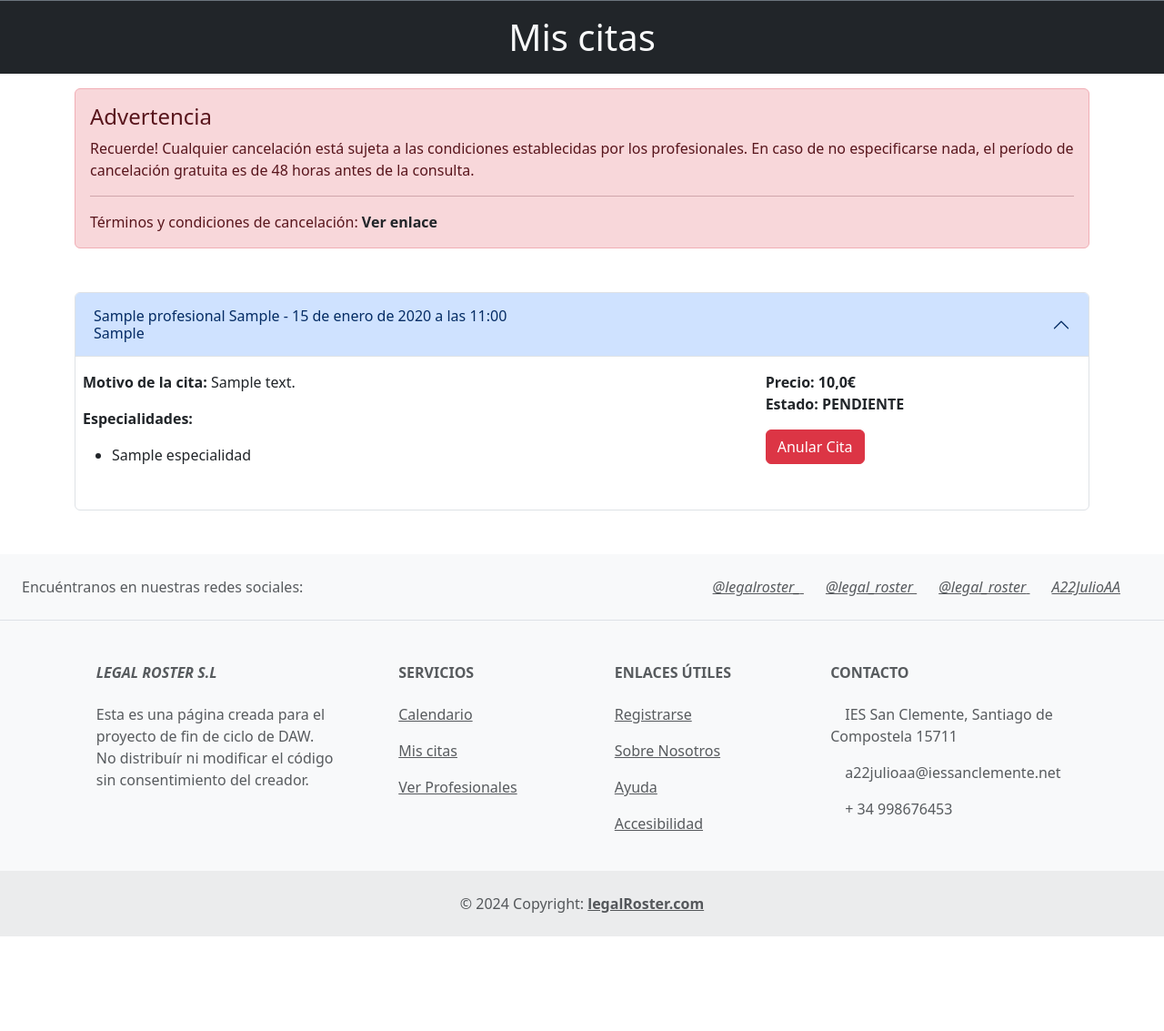
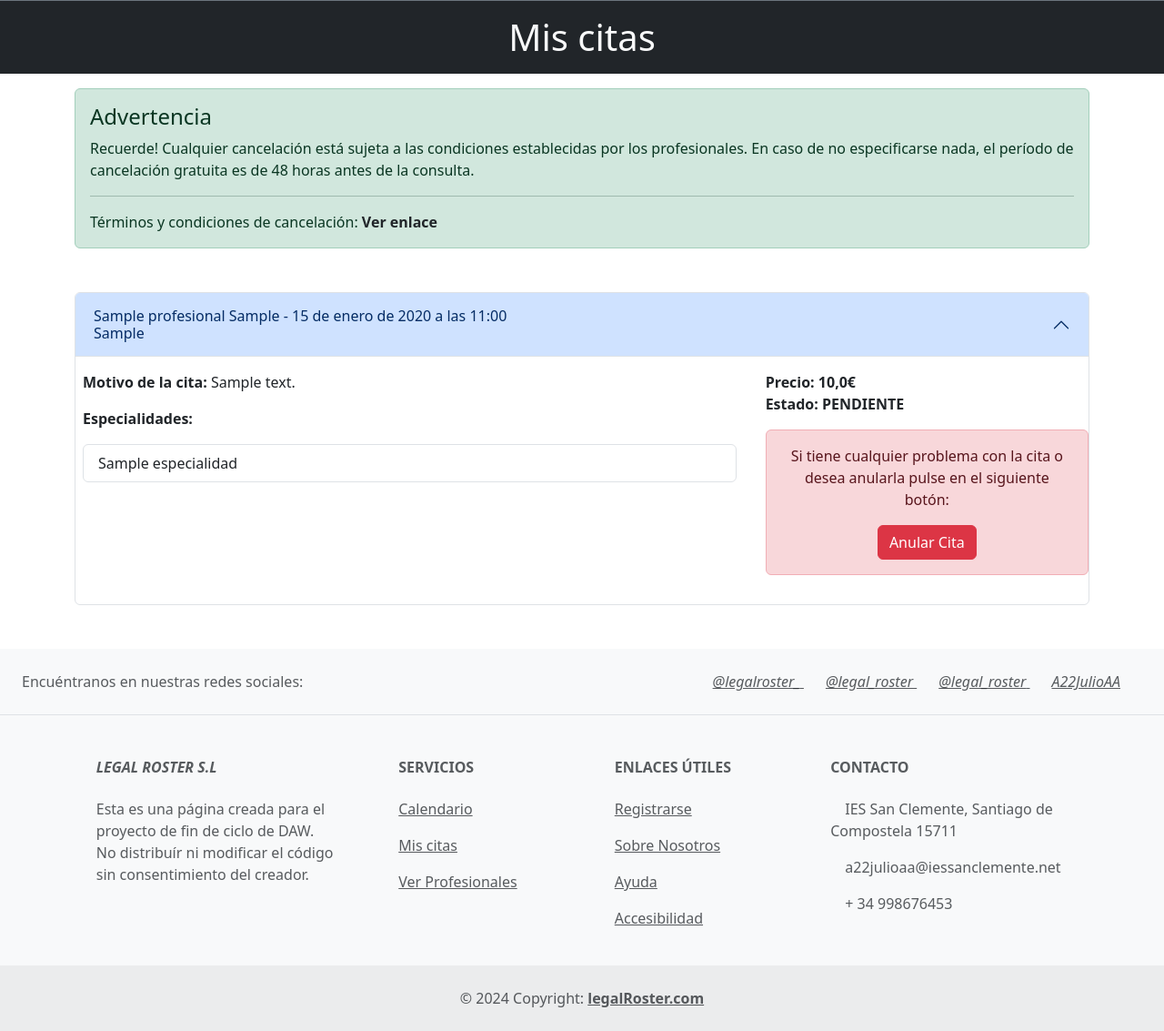
Before and after one commit to A22JulioAA/legal_code, a Django app: page /citas/ in a window 1280 px wide. Shown: the part 118-1251 px from the top of the page at 91% size. Before the commit the page ends 1147 px from the top, so only its background shows below. Run offline with Django 5.2, Linux system fonts and the light colour scheme; a user stored in the database is signed in; tables that the repository leaves empty hold one stand-in row (values such as "Sample post"); some libraries are stand-ins or nearby versions.

Commit message:
Modificar citas

```diff
--- a/citas/templates/citas_principal.html
+++ b/citas/templates/citas_principal.html
@@ -21,7 +21,7 @@ Mis citas
 {% if messages %}
 {% for message in messages %}
 <section class="container-fluid text-center alert alert-{{ message.tags }}">
-  {{ message }}
+    {{ message }}
 </section>
 {% endfor %}
 {% endif %}
@@ -29,7 +29,7 @@ Mis citas
 <!-- Advertencia sobre cancelaciones -->
 
 <div id="advertencia" class="container mt-3 mb-5">
-    <div class="alert alert-danger" role="alert">
+    <div class="alert alert-success" role="alert">
         <h4 class="alert-heading">Advertencia</h4>
         <p>Recuerde! Cualquier cancelación está sujeta a las condiciones establecidas por los profesionales. En caso de
             no especificarse nada, el período de cancelación
@@ -59,8 +59,8 @@ Mis citas
             <div class="accordion-body col-8">
                 <p><strong>Motivo de la cita: </strong>{{cita.descripcion}}</p>
                 <p><strong>Especialidades:</strong>
-                <ul>{% for especialidad in cita.profesional.especialidad.all %}
-                    <li>{{especialidad | capfirst}}</li>
+                <ul class="list-group">{% for especialidad in cita.profesional.especialidad.all %}
+                    <li class="list-group-item">{{especialidad | capfirst}}</li>
                     {% endfor %}
                 </ul>
                 </p>
@@ -68,9 +68,13 @@ Mis citas
             <div class="col-4 mt-3">
                 <strong>Precio: {{cita.precio}}€</strong><br>
                 <strong>Estado: {{cita.get_estado_display}}</strong>
-                <form method="post" action="{% url 'anular_cita' cita.id %}">
+                <form method="post" action="{% url 'anular_cita' cita.id %}" class="text-center">
                     {% csrf_token %}
-                    <button class="btn btn-danger mt-3">Anular Cita</button>
+                    <div class="alert alert-danger mt-3" role="alert">
+                        <span>Si tiene cualquier problema con la cita o desea anularla pulse en el siguiente
+                            botón:</span><br>
+                        <button class="btn btn-danger mt-3">Anular Cita</button>
+                    </div>
                 </form>
             </div>
         </div>
--- a/core/forms.py
+++ b/core/forms.py
@@ -52,6 +52,6 @@ class ModificarUsuarioForm(forms.ModelForm):
         }
 
         widgets = {
-            'fecha_nacimiento': forms.DateInput(attrs={'type': 'date'}),
+            'fecha_nacimiento': forms.DateInput(attrs={'type': 'text', 'class': 'datepicker', 'autocomplete': 'off'}),
             'imagen_perfil': forms.FileInput(attrs={'accept': 'image/*'}),
         }
--- a/core/templates/core/sobre_nosotros.html
+++ b/core/templates/core/sobre_nosotros.html
@@ -14,7 +14,7 @@ Sobre Nosotros
 
 <!-- Carousel que muestra imágenes relacionadas con el derecho. -->
 <div class="container-fluid p-0">
-    <div id="carouselExampleFade" class="carousel slide carousel-fade">
+    <div id="carouselExampleFade" class="carousel slide carousel-fade" data-bs-ride="carousel" data-bs-interval="5000">
         <div class="carousel-inner">
             <div class="carousel-item active">
                 <img src="{% static 'img/slider4.jpg' %}" class="d-block w-100" alt="Imagen 1 abogada">
@@ -28,7 +28,7 @@ Sobre Nosotros
             <span class="visually-hidden">Previous</span>
         </button>
         <button class="carousel-control-next" type="button" data-bs-target="#carouselExampleFade" data-bs-slide="next">
-            <span class="carousel-control-next-icon" ></span>
+            <span class="carousel-control-next-icon"></span>
             <span class="visually-hidden">Next</span>
         </button>
     </div>
```
Also changed, not shown: static/css/profile.css (+10 -5 lines), users/templates/profile.html (+3 -4 lines), media/images/perfil/Diagrama_Base_de_Datos.jpg (added), media/images/perfil/_5a694648-751b-475b-aa9e-5668ffc3da2a.jpg (added), media/images/perfil/default.jpg (added), media/images/perfil/pexels-august-de-richelieu-4427425.jpg (renamed from media/images/pexels-august-de-richelieu-4427425.jpg), media/images/perfil/pexels-karolina-grabowska-7875949_Ipi83f1.jpg (added), media/images/perfil/pexels-karolina-grabowska-7875949_XwGPU3I.jpg (added), users/views.py (line endings or trailing spaces).
